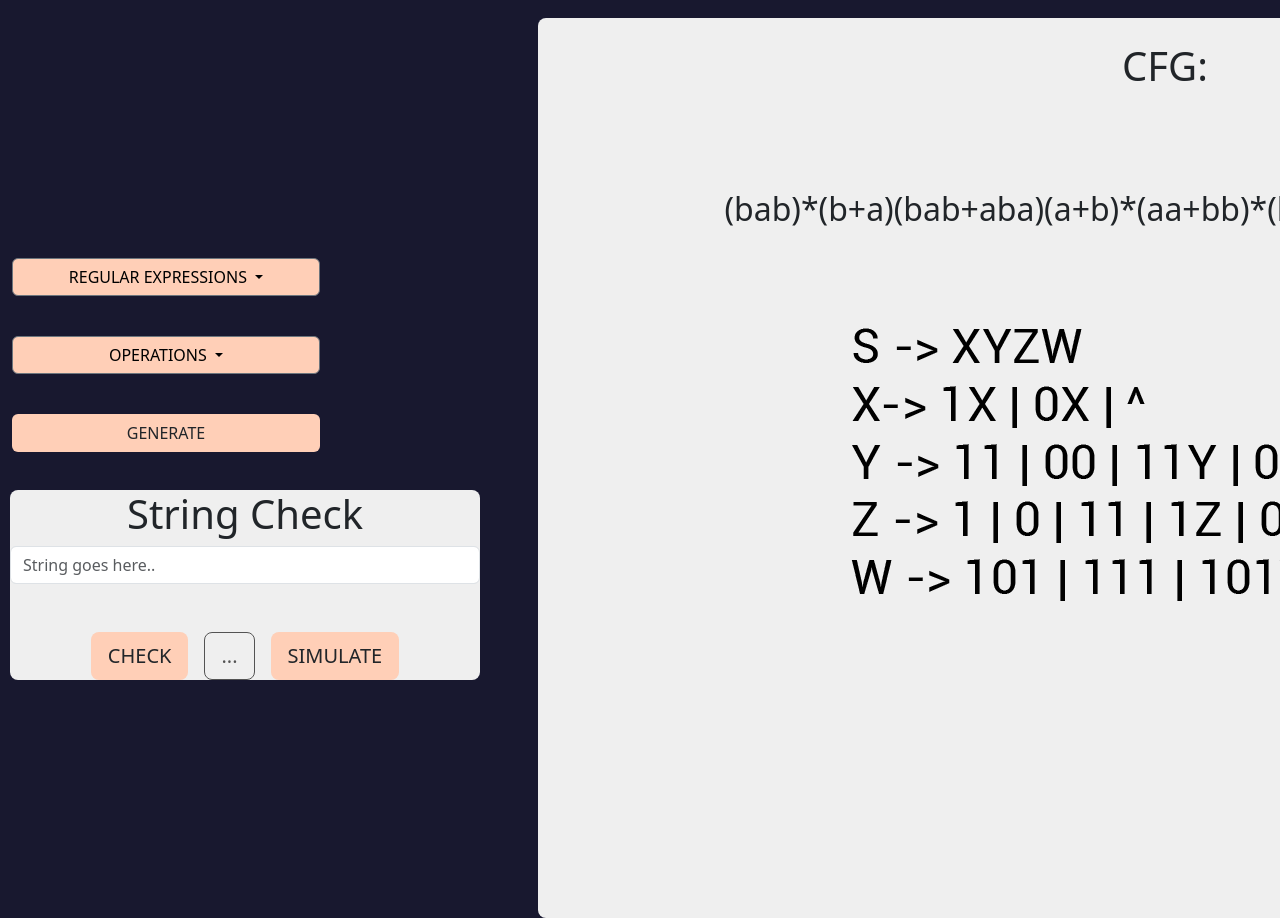
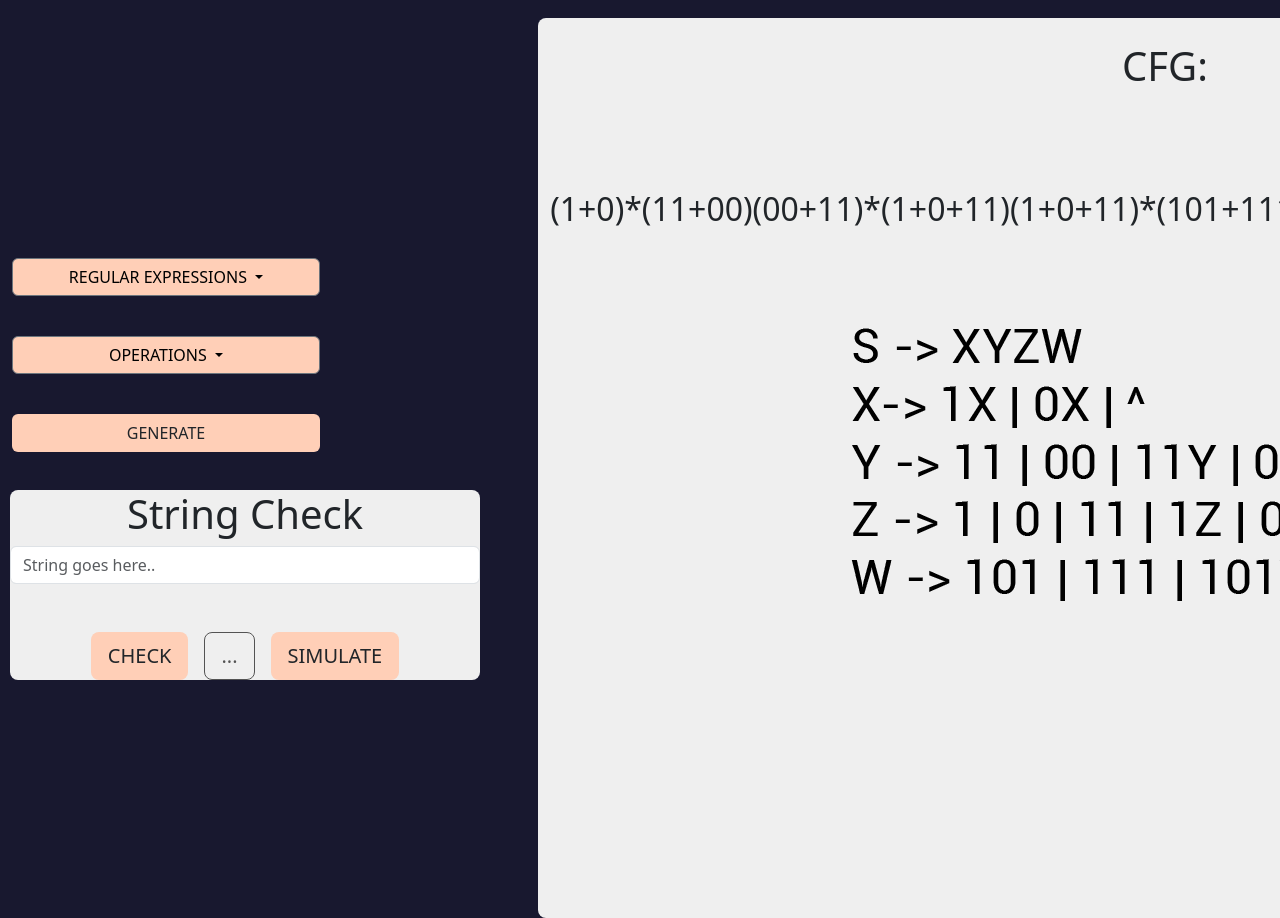
Before and after one commit to miggyrejaba/miggyrejaba.github.io, a plain HTML site: page cfgnumbers.html in a window 1280 px wide. Shown: the top 918 px of the page. Drawn offline with Linux system fonts and the light colour scheme.

Commit message:
cfgnumbers.html

```diff
--- a/cfgnumbers.html
+++ b/cfgnumbers.html
@@ -74,7 +74,7 @@
         <div class="col-12 col-sm-6 col-md-6 col-lg-6 mt-5 rounded-3 solution text-center">
             <br>
             <h1>CFG:</h1>
-            <h2 class="regexChosen">(bab)*(b+a)(bab+aba)(a+b)*(aa+bb)*(b+a+bb)(a+b)*(aa+bb)</h2>
+            <h2 class="regexChosen">(1+0)*(11+00)(00+11)*(1+0+11)(1+0+11)*(101+111)(101+111)*(1+0*+11)(1+0*+11)*</h2>
 
           <div id="image-container">
             <img src="cfgnumbers.png" alt="" id="automataImage">
```
